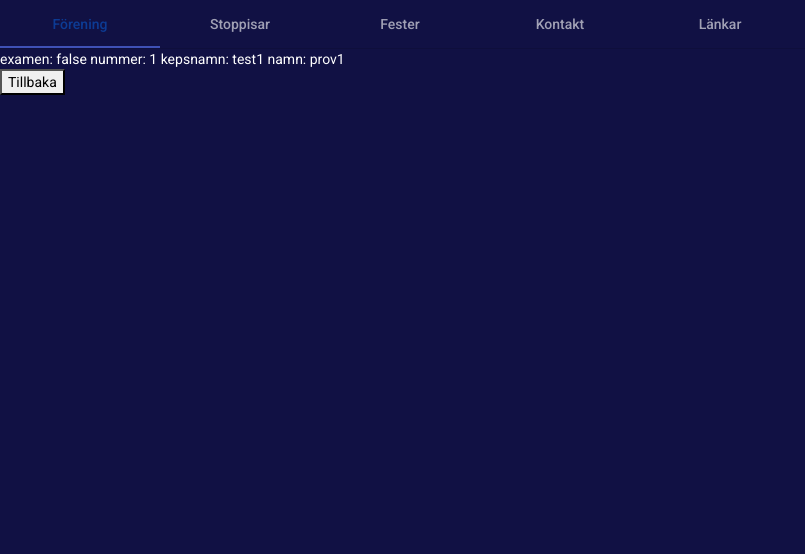
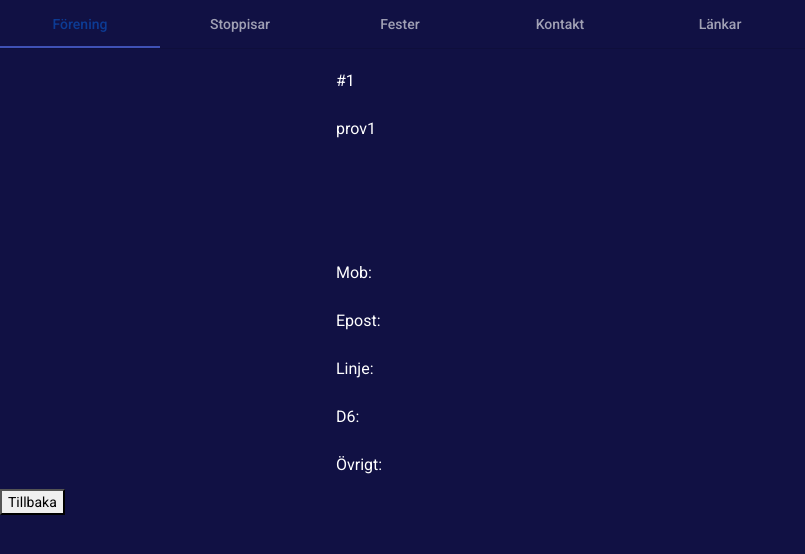
Before and after one commit to jegladh/dorrstopp, an Angular app in the folder dorrstopp/: page /Dorrstopp/kil/1 in a window 1280 px wide. Shown: the top 554 px of the page, without its empty margins (0-805 px from the left). Built offline with nearby package versions, Linux system fonts and the light colour scheme.

Commit message:
added details

```diff
--- a/dorrstopp/src/app/app.module.ts
+++ b/dorrstopp/src/app/app.module.ts
@@ -16,7 +16,7 @@ import {MatDialogModule} from '@angular/material/dialog';
 import { DsStoppisDialogComponent } from './components/ds-stoppis-dialog/ds-stoppis-dialog.component';
 import { DsKontaktComponent } from './components/ds-kontakt/ds-kontakt.component';
 import { DsStoppisDetailComponent } from './components/ds-stoppis-detail/ds-stoppis-detail.component';
-
+import {MatListModule} from '@angular/material/list';
 
 @NgModule({
   declarations: [
@@ -38,7 +38,8 @@ import { DsStoppisDetailComponent } from './components/ds-stoppis-detail/ds-stop
     MatFormFieldModule,
     MatInputModule,
     MatDialogModule,
-    MatSortModule
+    MatSortModule,
+    MatListModule
   ],
   providers: [],
   bootstrap: [AppComponent]
--- a/dorrstopp/src/app/components/ds-stoppis-detail/ds-stoppis-detail.component.css
+++ b/dorrstopp/src/app/components/ds-stoppis-detail/ds-stoppis-detail.component.css
@@ -0,0 +1,8 @@
+.mat-list-item{
+    color: white;
+}
+.mat-list{
+    width: 50%;
+    margin-left: auto;
+    margin-right: auto;
+}
--- a/dorrstopp/src/app/components/ds-stoppis-detail/ds-stoppis-detail.component.html
+++ b/dorrstopp/src/app/components/ds-stoppis-detail/ds-stoppis-detail.component.html
@@ -1,7 +1,12 @@
-<div>
-    examen: {{kil.examen}}
-    nummer: {{kil.id}}
-    kepsnamn: {{kil.nick}}
-    namn: {{kil.name}}
-</div>
+<mat-list role="list">
+    <mat-list-item role="listitem">#{{kil.id}}</mat-list-item>
+    <mat-list-item role="listitem">{{kil.name}}</mat-list-item>
+    <mat-list-item role="listitem">{{kil.adress}}</mat-list-item>
+    <mat-list-item role="listitem">{{kil.stad}}</mat-list-item>
+    <mat-list-item role="listitem">Mob: {{kil.mobil}}</mat-list-item>
+    <mat-list-item role="listitem">Epost: {{kil.mail}}</mat-list-item>
+    <mat-list-item role="listitem">Linje: {{kil.linje}}</mat-list-item>
+    <mat-list-item role="listitem">D6: {{kil.d6}}</mat-list-item>
+    <mat-list-item role="listitem">Övrigt: {{kil.misc}}</mat-list-item>
+  </mat-list>
 <button (click)="goBack()">Tillbaka</button>
--- a/dorrstopp/src/app/components/mock-stoppis.ts
+++ b/dorrstopp/src/app/components/mock-stoppis.ts
@@ -1,7 +1,7 @@
 import { Stoppis } from './interface/stoppis';
 
 export const STOPPISAR: Stoppis[] = [
-  {examen:true, id:104, nick: 'ragget', name: 'niklas' },
+  {examen: true, id: 104, nick: 'ragget', name: 'Niklas Brynolf', adress: 'pressorsbägen 31', stad: 'luleå', mobil: '072-50 200 72', mail: 'niklas.brynolf@gmail.com', d6: 'Sexmästare 2012', linje: 'data', misc: 'Den där ordvitsen var inte helt legitim!' },
   {examen:false, id: 1, nick: 'test1', name: 'prov1' },
   {examen:false, id: 2, nick: 'test2', name: 'prov2' },
   {examen:false, id: 3, nick: 'test3', name: 'prov3' },
```
Also changed, not shown: dorrstopp/src/app/components/interface/stoppis.ts (+7 -0 lines).
